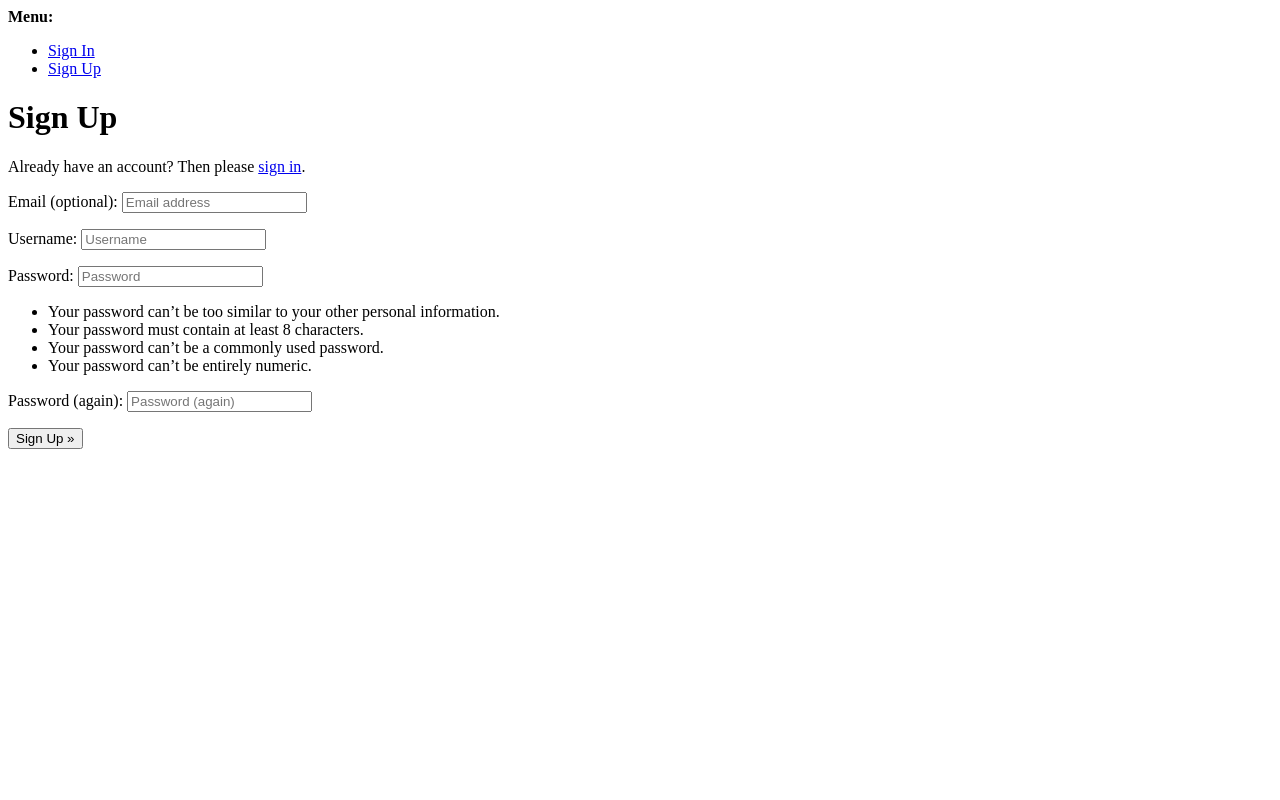
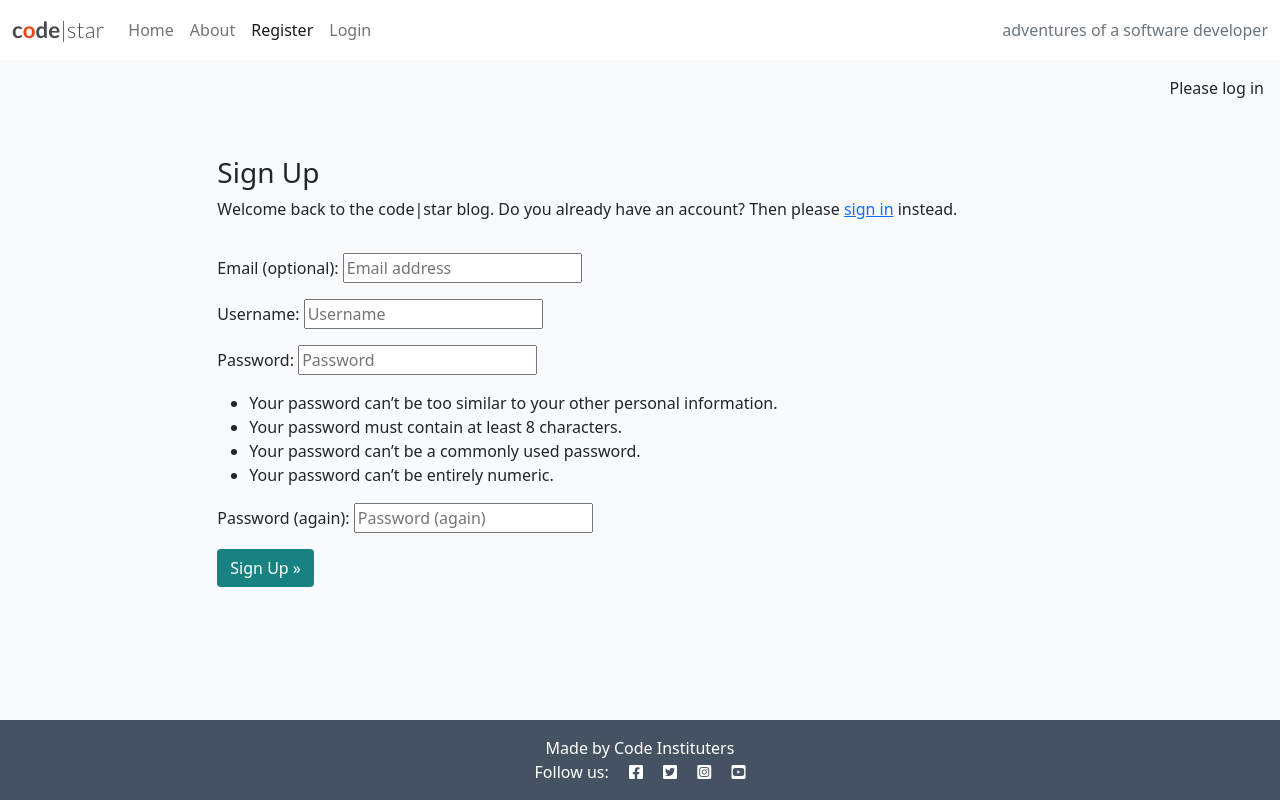
Before and after one commit to chrissuttondev/ittb-wt, a Django app: page /accounts/signup/ in a window 1280 px wide. Run offline with Django 4.2, Linux system fonts and the light colour scheme.

Commit message:
Customized sign up page template

```diff
--- a/codestar/settings.py
+++ b/codestar/settings.py
@@ -29,7 +29,7 @@ STATIC_ROOT = os.path.join(BASE_DIR, 'staticfiles')
 SECRET_KEY = os.environ.get("SECRET_KEY")
 
 # SECURITY WARNING: don't run with debug turned on in production!
-DEBUG = False
+DEBUG = True
 
 ALLOWED_HOSTS = ['8000-chrissuttondev-ittbwt-wqiwodemkl3.ws-eu108.gitpod.io',
 '.herokuapp.com']
--- a/templates/account/signup.html
+++ b/templates/account/signup.html
@@ -1,21 +1,30 @@
-{% extends "account/base.html" %}
+{% extends "base.html" %}
 
 {% load i18n %}
 
 {% block head_title %}{% trans "Signup" %}{% endblock head_title %}
 
 {% block content %}
-<h1>{% trans "Sign Up" %}</h1>
+<dvi class ="container">
+    <div class="row">
+        <div class="col-md-8 mt-3 offset-md-2">
 
-<p>{% blocktrans %}Already have an account? Then please <a href="{{ login_url }}">sign in</a>.{% endblocktrans %}</p>
+                <h3>{% trans "Sign Up" %}</h3>
 
-<form class="signup" id="signup_form" method="post" action="{% url 'account_signup' %}">
+                <p>{% blocktrans %}Welcome back to the code|star blog. Do you already have an account? Then please <a href="{{ login_url }}">sign in</a> instead.{% endblocktrans %}</p>
+        </div><!--col-md-8 END-->
+    </div><!--ROW END-->
+    <div class="row">
+        <div class="col-md-8 mt-3 offset-md-2">
+                <form class="signup" id="signup_form" method="POST" action="{% url 'account_signup' %}">
                         {% csrf_token %}
                         {{ form.as_p }}
                         {% if redirect_field_value %}
                         <input type="hidden" name="{{ redirect_field_name }}" value="{{ redirect_field_value }}" />
                         {% endif %}
-  <button type="submit">{% trans "Sign Up" %} &raquo;</button>
+                        <button class="btn btn-signup right" type="submit">{% trans "Sign Up" %} &raquo;</button>
                 </form>
-
+        </div><!--col-md-8 END-->
+    </div><!--ROW END-->
+</dvi><!--container closed-->
 {% endblock content %}
--- a/templates/base.html
+++ b/templates/base.html
@@ -74,7 +74,11 @@
             </div>
         </div>
     </nav>
-
+    {% if user.is_authenticated %}
+        <p class="text-end m-3">Your are logged in as {{ user }}</p>
+    {% else %}
+        <p class="text-end m-3">Please log in</p>
+    {% endif %}
     <main class="flex-shrink-0 main-bg">
 
         {% block content %}
```
Also changed, not shown: templates/account/login.html (+3 -4 lines). Lines whose indentation alone changed are shown as unchanged.
